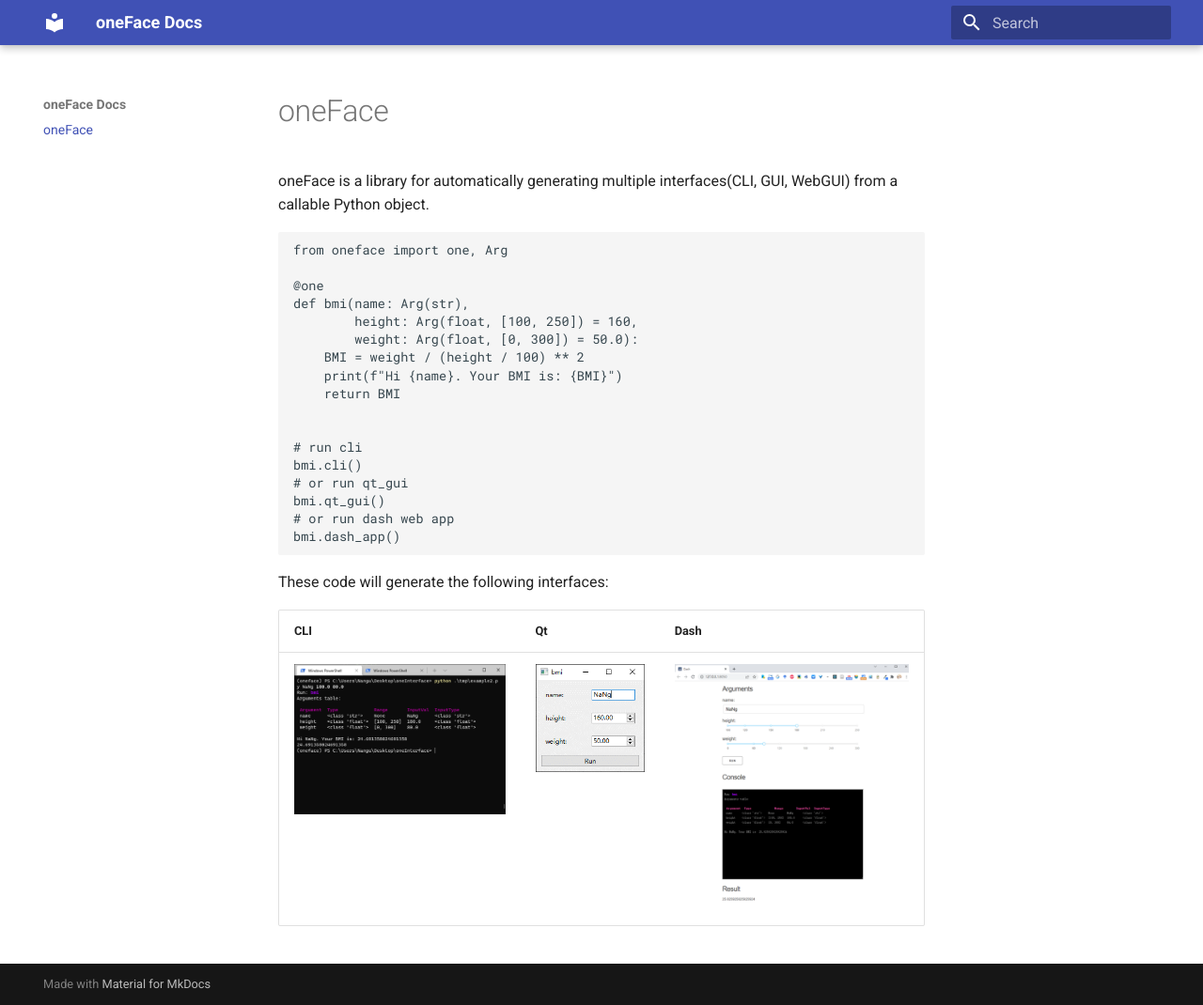
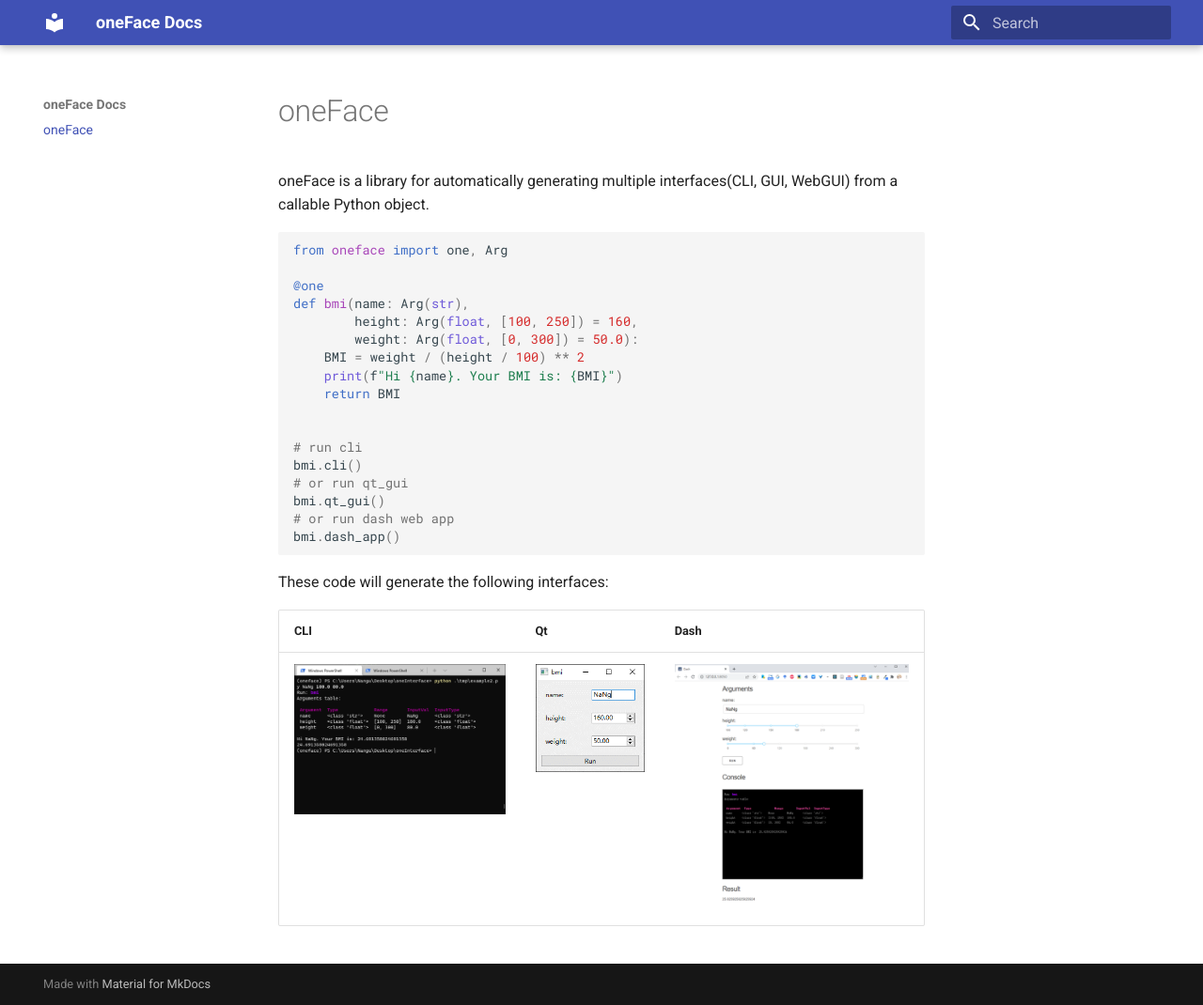
Before and after one commit to Nanguage/oneFace, an MkDocs documentation site: the page built from docs/index.md, in a window 1280 px wide and 1070 px high. Shown: the whole window at 94% size. Built offline with MkDocs 1.6.1 and Material for MkDocs 9.7.7, drawn with Linux system fonts in a browser that asks for light colours.

Commit message:
change classifiers

```diff
--- a/mkdocs.yml
+++ b/mkdocs.yml
@@ -1,3 +1,10 @@
 site_name: oneFace Docs
 
 theme: material
+
+markdown_extensions:
+  - pymdownx.highlight:
+      anchor_linenums: true
+  - pymdownx.inlinehilite
+  - pymdownx.snippets
+  - pymdownx.superfences
--- a/setup.py
+++ b/setup.py
@@ -4,7 +4,7 @@
 
 classifiers = [
     "Development Status :: 3 - Alpha",
-    "Operating System :: OS Independent"
+    "Operating System :: OS Independent",
     "Programming Language :: Python",
     "Programming Language :: Python :: 3",
     "Programming Language :: Python :: 3.7",
```
